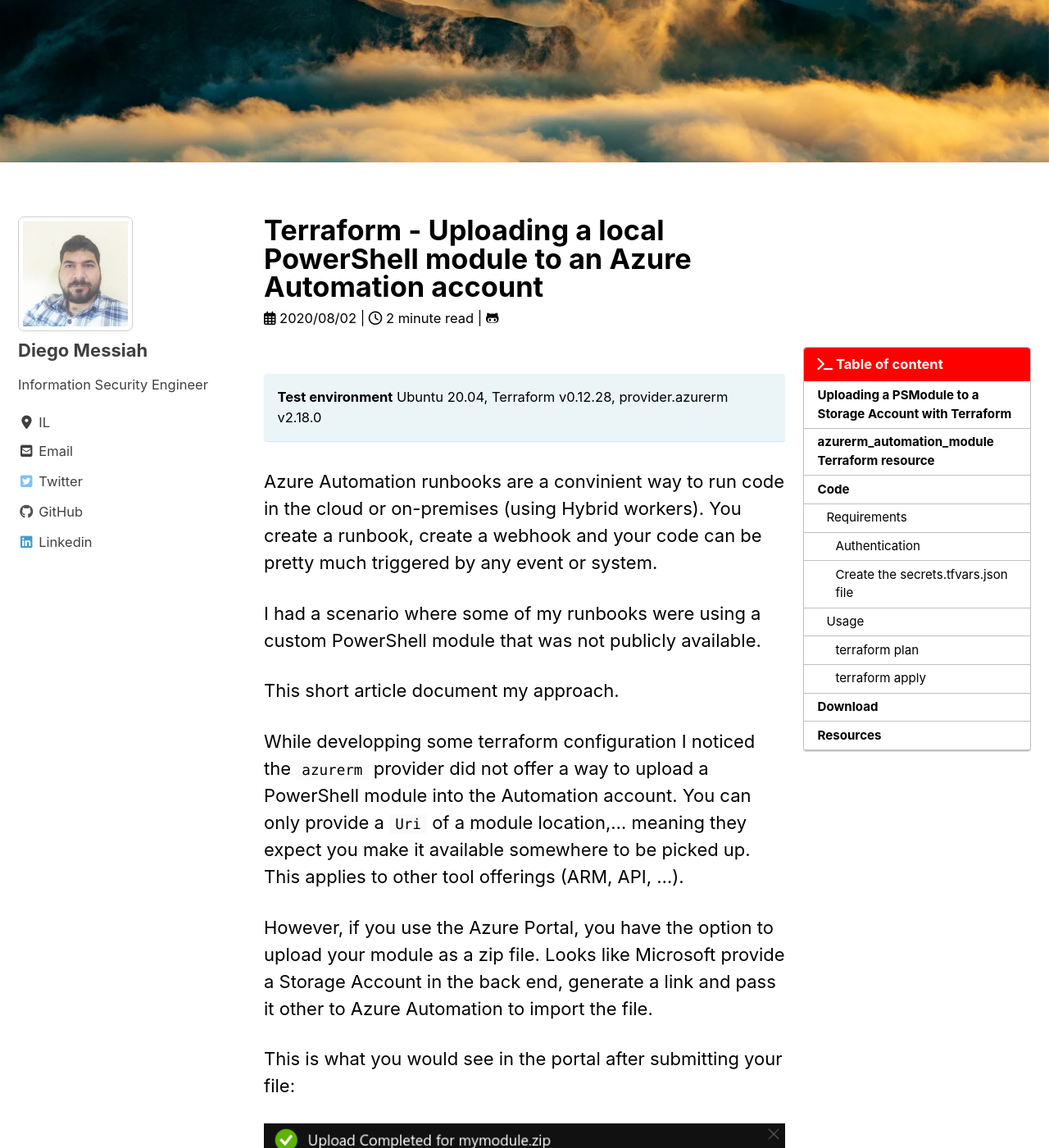
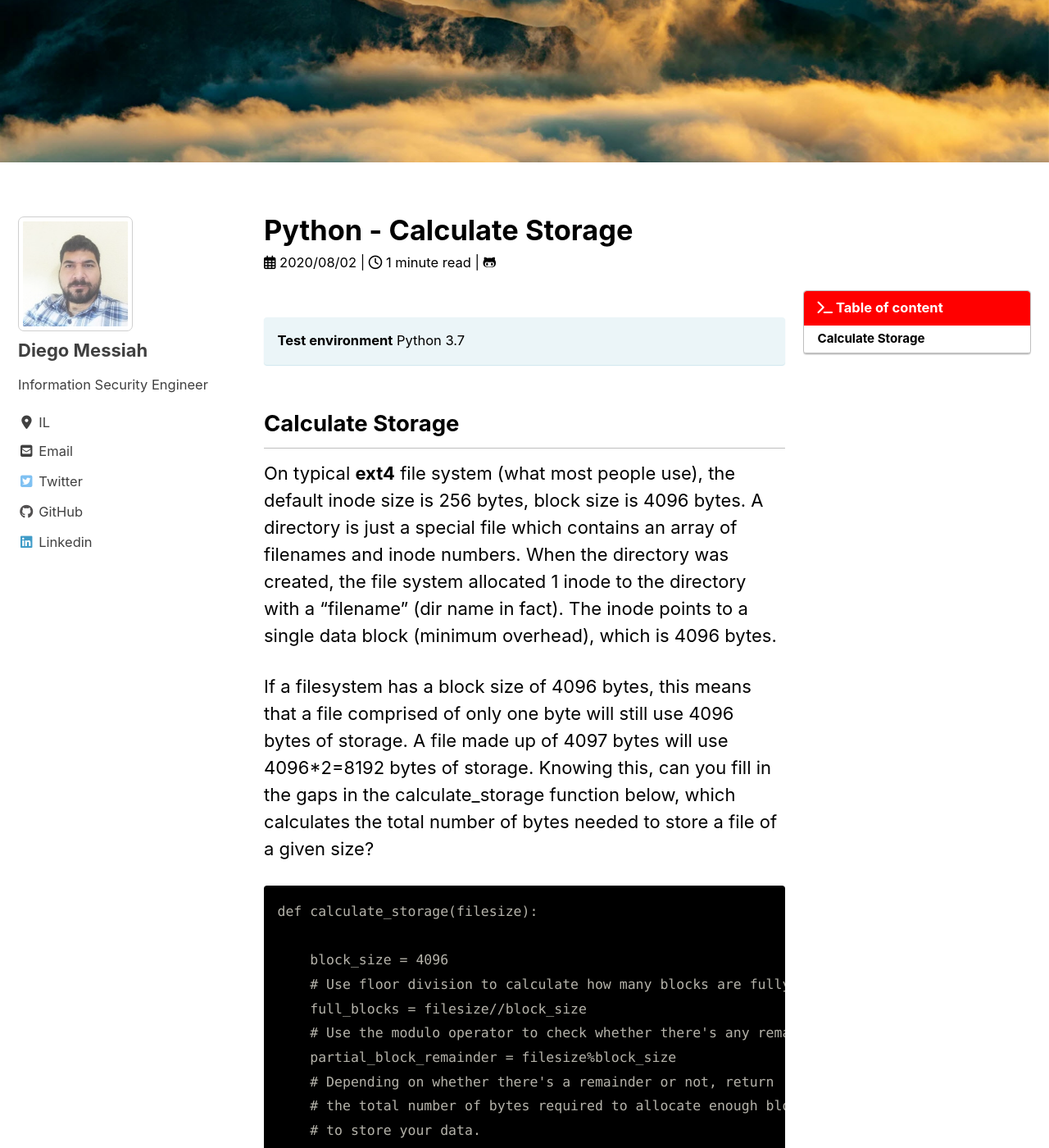
Before and after one commit to diegomessiah/diegomessiah.github.io, a Jekyll site: the page built from _posts/2020/2020-08-02-terraform_azure-automationacc_psmoduleupload.md, in a window 1280 px wide and 1400 px high, scrolled down 224 px. Shown: the whole window at 82% size. Built offline with Jekyll 4.4.1, drawn with Linux system fonts in a browser that asks for light colours; cached includes are drawn as plain includes; nearby versions of some CDN libraries; comment, search, counter and statistics services are not loaded; some of the changed text lies outside the part shown.

Commit message:
Update 2020-08-02-terraform_azure-automationacc_psmoduleupload.md

````diff
--- a/_posts/2020/2020-08-02-terraform_azure-automationacc_psmoduleupload.md
+++ b/_posts/2020/2020-08-02-terraform_azure-automationacc_psmoduleupload.md
@@ -1,7 +1,7 @@
 ---
 layout: single
-title: "Terraform - Uploading a local PowerShell module to an Azure Automation account"
-excerpt: "This article demonstrates how to use Terraform to upload a local PowerShell module to an Azure Storage Account and importing it to an Automation Account using a temporary secret link"
+title: "Python - Calculate Storage"
+excerpt: "This article explain how write script than calculate weight storage"
 permalink:
 tags:
   - azure
@@ -27,136 +27,37 @@ toc_icon: "terminal"
 ---
 
 {% capture mynote%}
-**Test environment** Ubuntu 20.04, Terraform v0.12.28, provider.azurerm v2.18.0
+**Test environment** Python 3.7
 {% endcapture %}
 {{mynote}}{: .notice--info}
 
+## Calculate Storage
+On typical <b>ext4</b> file system (what most people use), the default inode size is 256 bytes, block size is 4096 bytes.
+A directory is just a special file which contains an array of filenames and inode numbers. When the directory was created, the file system allocated 1 inode to the directory with a "filename" (dir name in fact). The inode points to a single data block (minimum overhead), which is 4096 bytes.
 
-Azure Automation runbooks are a convinient way to run code in the cloud or on-premises (using Hybrid workers). You create a runbook, create a webhook and your code can be pretty much triggered by any event or system.
-
-I had a scenario where some of my runbooks were using a custom PowerShell module that was not publicly available.
-
-This short article document my approach.
-
-While developping some terraform configuration I noticed the `azurerm` provider did not offer a way to upload a PowerShell module into the Automation account. You can only provide a `Uri` of a module location,... meaning they expect you make it available somewhere to be picked up. This applies to other tool offerings (ARM, API, ...).
-
-However, if you use the Azure Portal, you have the option to upload your module as a zip file. Looks like Microsoft provide a Storage Account in the back end, generate a link and pass it other to Azure Automation to import the file.
-
-This is what you would see in the portal after submitting your file:
-
-![](../../images/2020/2020-08-02/azure_automation_account-upload_module_in_portal.png)
-
-## Uploading a PSModule to a Storage Account with Terraform
-
-I used Terraform to replicate the Azure Portal functionnality in the following scenario:
-
-1. Create a Storage Account
-2. Create a Blob container
-3. Upload the file
-4. Create a SAS key (valid for 180 seconds in my case)
-5. Provide the link to Azure Automation Account to import the module.
-
-Here is whole workflow, including the dependencies.
-
-![](../../images/2020/2020-08-02/azure_automation_account-upload_module-flow.png)
-
-
-## azurerm_automation_module Terraform resource
-
-As you can see [in the hashicorp documentation](https://www.terraform.io/docs/providers/azurerm/r/automation_module.html), the terraform resource `azurerm_automation_module` only provide a `uri` parameter for module to import.
+If a filesystem has a block size of 4096 bytes, this means that a file comprised of only one byte will still use 4096 bytes of storage. A file made up of 4097 bytes will use 4096*2=8192 bytes of storage. Knowing this, can you fill in the gaps in the calculate_storage function below, which calculates the total number of bytes needed to store a file of a given size?
 
 ```
-resource "azurerm_automation_module" "mymodule" {
-  name                    = "mymodule"
-  resource_group_name     = azurerm_resource_group.example.name
-  automation_account_name = azurerm_automation_account.example.name
+def calculate_storage(filesize):
 
-  module_link {
-    uri = "https://somewhere/mymodule.1.0.0.zip"
-  }
-}
+    block_size = 4096
+    # Use floor division to calculate how many blocks are fully occupied
+    full_blocks = filesize//block_size
+    # Use the modulo operator to check whether there's any remainder
+    partial_block_remainder = filesize%block_size
+    # Depending on whether there's a remainder or not, return
+    # the total number of bytes required to allocate enough blocks
+    # to store your data.
+    if partial_block_remainder > 0:
+        return block_size*full_blocks+block_size
+    return block_size*full_blocks
 ```
-
-## Code
-
-*Show me the code already! Jump to [download](#download)*
-
-In the following I'm using Terraform and the azurerm provider to create the resources needed. Nothing very complicated but a few requirements to be aware of.
-
-### Requirements
-#### Authentication
-
-For the authentication to Azure I'm using a Service Principal Name (SPN) which has the appropriate permissions to go and do things on my Subscription.
-
-As an example, you can create an SPN and grant it "Contributor" permissions using the following Az Cli commands:
-
-```bash
-az ad sp create-for-rbac --role="Contributor" --scopes="/subscriptions/<subID>"
 ```
-
-The output will look like this
-
-```text
-{
-  "appId": "<Secret Stuff>",         # client_id
-  "displayName": "azure-cli-2019-05-26-21-21-54",
-  "name": "http://azure-cli-2019-05-26-21-21-54",
-  "password": "<Secret Stuff>",      # client_secret
-  "tenant": "<Secret Stuff>"         # tenant_id
-}
+print(calculate_storage(1))    # Should be 4096
 ```
-
-#### Create the secrets.tfvars.json file
-
-From the previous output, I'm creating a file called `secrets.tfvars.json`.
-This file will be passed to Terraform at runtime.
-
 ```
-{
-  "appId": "<spn app id>",
-  "password": "<spn password>",
-  "tenant": "<tenant id>",
-  "subscription_id": "<sub id>"
-}
+print(calculate_storage(4096)) # Should be 4096
 ```
-
-If you intend to run terraform in a CI/CD system, you might choose to store these values in a Vault, pull them at runtime and [set environment variables recognized by Terraform](https://www.terraform.io/docs/providers/azurerm/index.html#authenticating-to-azure).
-
-### Usage
-
-Once the requirements described above are in place, we can proceed with the following commands:
-
-```bash
-# Navigate to directory containing the configurations
-
-# Initial configuration/get dependencies
-terraform init
-
-# Plan and Apply our changes
-terraform plan -var-file "secrets.tfvars.json" -out automation.tfplan
-terraform apply "automation.tfplan"
-
-# Destroying the resources
-terraform plan -var-file "secrets.tfvars.json" -out automation.tfplan -destroy
-terraform apply "automation.tfplan"
 ```
-
-#### terraform plan
-
-![](../../images/2020/2020-08-02/azure_automation_account-upload_module-terraform_plan2.png)
-
-#### terraform apply
-
-![](../../images/2020/2020-08-02/azure_automation_account-upload_module-terraform_apply.png)
-
-
-
-## Download
-
-The code is available [on Github](https://github.com/lazywinadmin/terraform/tree/master/azure-automationaccount-upload_psmodule) on my `terraform` repository.
-
-## Resources
-
-- [Terraform -  Authenticating to Azure](https://www.terraform.io/docs/providers/azurerm/index.html#authenticating-to-azure)
-- [Terraform -  azurerm_automation_module resource](https://www.terraform.io/docs/providers/azurerm/r/automation_module.html)
-- [Microsoft - Management API - Automation/Module](https://docs.microsoft.com/en-us/rest/api/automation/module/createorupdate#contentlink)
+print(calculate_storage(4097)) # Should be 8192
+```
````
